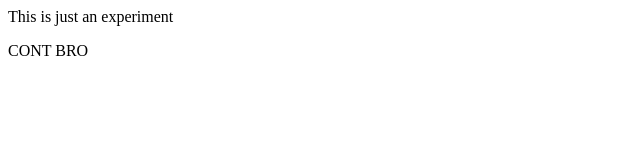
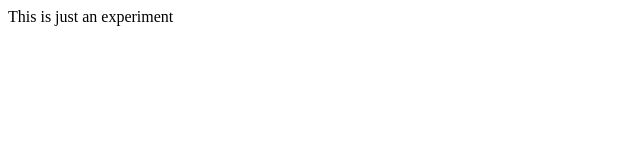
Before and after one commit to Agniva-07/localrepo, a plain HTML site: page index.html in a window 1280 px wide. Shown: the full height of the page, 0-640 px from the left. Drawn offline with Linux system fonts and the light colour scheme.

```diff
--- a/index.html
+++ b/index.html
@@ -1,2 +1 @@
 <p>This is just an experiment</p>
-<div class="container">CONT BRO</div>
```
